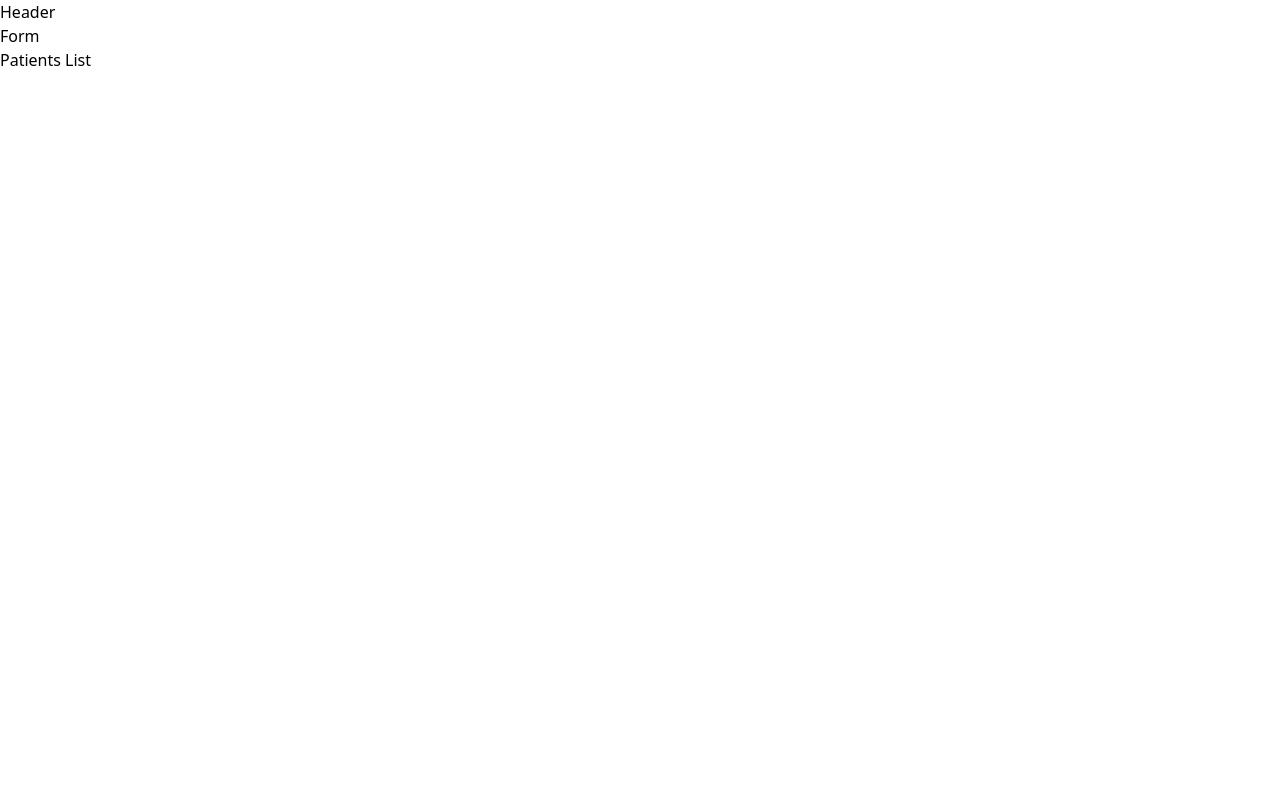
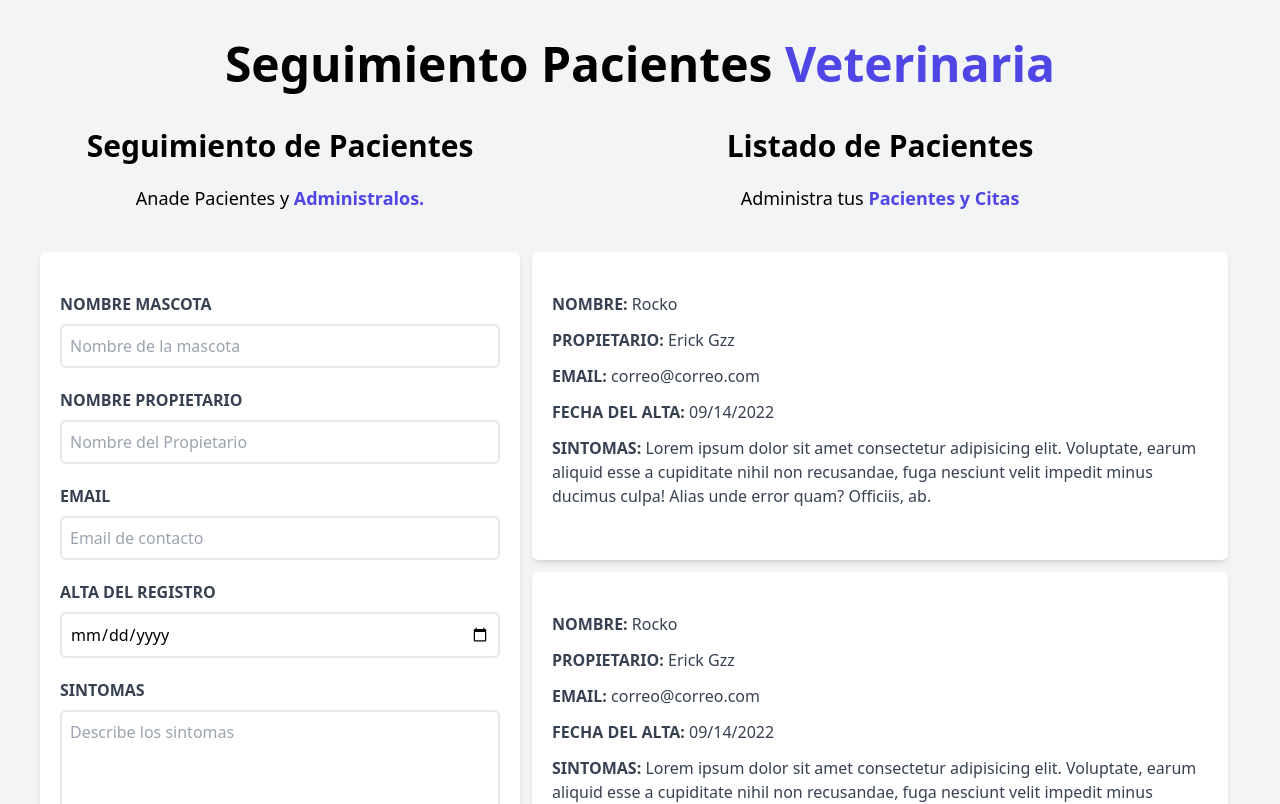
Before and after one commit to Erick-Gonza/ReactAdminPatients, a React (Vite) app: page / in a window 1280 px wide. Shown: the top 804 px of the page. Built offline with nearby package versions, Linux system fonts and the light colour scheme.

Commit message:
starter template

```diff
--- a/index.html
+++ b/index.html
@@ -5,8 +5,8 @@
     <meta name="viewport" content="width=device-width, initial-scale=1.0" />
     <title>Vite + React</title>
   </head>
-  <body>
-    <div id="root"></div>
+  <body class="bg-gray-100 h-screen">
+    <div id="root" className="container mx-auto mt-10"></div>
     <script type="module" src="/src/main.jsx"></script>
   </body>
 </html>
--- a/src/App.jsx
+++ b/src/App.jsx
@@ -1,11 +1,17 @@
 import Header from "./components/Header.jsx";
-import Main from "./components/Main.jsx";
+import Form from "./components/Form";
+import PatientList from "./components/PatientList";
 
 function App() {
   return (
     <>
-      <Header />
-      <Main />
+      <header className="mt-10 mb-10">
+        <Header />
+      </header>
+      <main className="px-10 md:flex">
+        <Form />
+        <PatientList />
+      </main>
     </>
   );
 }
--- a/src/components/Form.jsx
+++ b/src/components/Form.jsx
@@ -1,5 +1,101 @@
 const Form = () => {
-  return <div>Form</div>;
+  return (
+    <section className="md:w-1/2 lg:w-2/5">
+      <h2 className="font-black text-3xl text-center">
+        Seguimiento de Pacientes
+      </h2>
+      <p className="text-lg mt-5 text-center mb-10">
+        Anade Pacientes y {""}
+        <span className="text-indigo-600 font-bold">Administralos.</span>
+      </p>
+
+      <form className="bg-white shadow-md rounded-md py-10 px-5 mb-10">
+        <section className="mb-5">
+          <label
+            className="block text-gray-700 uppercase font-bold"
+            htmlFor="mascota"
+          >
+            Nombre Mascota
+          </label>
+          <input
+            id="mascota"
+            type="text"
+            placeholder="Nombre de la mascota"
+            className="border-2 w-full p-2 mt-2 placeholder-gray-400 rounded-md"
+          />
+        </section>
+
+        <section className="mb-5">
+          <label
+            className="block text-gray-700 uppercase font-bold"
+            htmlFor="propietario"
+          >
+            Nombre Propietario
+          </label>
+          <input
+            id="propietario"
+            type="text"
+            placeholder="Nombre del Propietario"
+            className="border-2 w-full p-2 mt-2 placeholder-gray-400 rounded-md"
+          />
+        </section>
+
+        <section className="mb-5">
+          <label
+            className="block text-gray-700 uppercase font-bold"
+            htmlFor="mascota"
+          >
+            Email
+          </label>
+          <input
+            id="email"
+            type="email"
+            placeholder="Email de contacto"
+            className="border-2 w-full p-2 mt-2 placeholder-gray-400 rounded-md"
+            required
+          />
+        </section>
+
+        <section className="mb-5">
+          <label
+            className="block text-gray-700 uppercase font-bold"
+            htmlFor="alta"
+          >
+            Alta del registro
+          </label>
+          <input
+            id="alta"
+            type="date"
+            className="border-2 w-full p-2 mt-2 placeholder-gray-400 rounded-md"
+            required
+          />
+        </section>
+
+        <section className="mb-5">
+          <label
+            className="block text-gray-700 uppercase font-bold"
+            htmlFor="sintomas"
+          >
+            Sintomas
+          </label>
+          <textarea
+            name="sintomas"
+            id="commentario"
+            className="border-2 w-full p-2 mt-2 placeholder-gray-400 rounded-md"
+            cols="30"
+            rows="10"
+            placeholder="Describe los sintomas"
+          />
+        </section>
+
+        <input
+          type="submit"
+          className="bg-indigo-600 w-full p-2 rounded-md text-white font-bold uppercase hover:bg-indigo-800 cursor-pointer transition-all"
+          value="Agregar Paciente"
+        />
+      </form>
+    </section>
+  );
 };
 
 export default Form;
--- a/src/components/Header.jsx
+++ b/src/components/Header.jsx
@@ -1,8 +1,9 @@
 const Header = () => {
   return (
-    <header>
-      <h1>Header</h1>
-    </header>
+    <h1 className="font-black text-5xl text-center md:w-2/3 mx-auto">
+      Seguimiento Pacientes {""}
+      <span className="text-indigo-600 ">Veterinaria</span>
+    </h1>
   );
 };
 
--- a/src/components/Main.jsx
+++ /dev/null
@@ -1,13 +0,0 @@
-import Form from "./Form";
-import PatientList from "./PatientList";
-
-const Main = () => {
-  return (
-    <main>
-      <Form />
-      <PatientList />
-    </main>
-  );
-};
-
-export default Main;
--- /dev/null
+++ b/src/components/Patient.jsx
@@ -0,0 +1,37 @@
+const Patient = () => {
+  return (
+    <section className="m-3 bg-white shadow-md px-5 py-10 rounded-md">
+      <p className="font-bold mb-3 text-gray-700 uppercase">
+        Nombre: {""}
+        <span className="font-normal normal-case">Rocko</span>
+      </p>
+
+      <p className="font-bold mb-3 text-gray-700 uppercase">
+        Propietario: {""}
+        <span className="font-normal normal-case">Erick Gzz</span>
+      </p>
+
+      <p className="font-bold mb-3 text-gray-700 uppercase">
+        Email: {""}
+        <span className="font-normal normal-case">correo@correo.com</span>
+      </p>
+
+      <p className="font-bold mb-3 text-gray-700 uppercase">
+        Fecha del alta: {""}
+        <span className="font-normal normal-case">09/14/2022</span>
+      </p>
+
+      <p className="font-bold mb-3 text-gray-700 uppercase">
+        Sintomas: {""}
+        <span className="font-normal normal-case">
+          Lorem ipsum dolor sit amet consectetur adipisicing elit. Voluptate,
+          earum aliquid esse a cupiditate nihil non recusandae, fuga nesciunt
+          velit impedit minus ducimus culpa! Alias unde error quam? Officiis,
+          ab.
+        </span>
+      </p>
+    </section>
+  );
+};
+
+export default Patient;
--- a/src/components/PatientList.jsx
+++ b/src/components/PatientList.jsx
@@ -1,5 +1,20 @@
+import Patient from "./Patient";
+
 const PatientList = () => {
-  return <h2>Patients List</h2>;
+  return (
+    <section className="md:w-1/2 lg:w-3/5 md:h-screen overflow-y-scroll">
+      <h2 className="font-black text-3xl text-center">Listado de Pacientes</h2>
+      <p className="text-lg mt-5 mb-10 text-center">
+        Administra tus {""}
+        <span className="text-indigo-600 font-bold">Pacientes y Citas</span>
+      </p>
+      <Patient />
+      <Patient />
+      <Patient />
+      <Patient />
+      <Patient />
+    </section>
+  );
 };
 
 export default PatientList;
```
